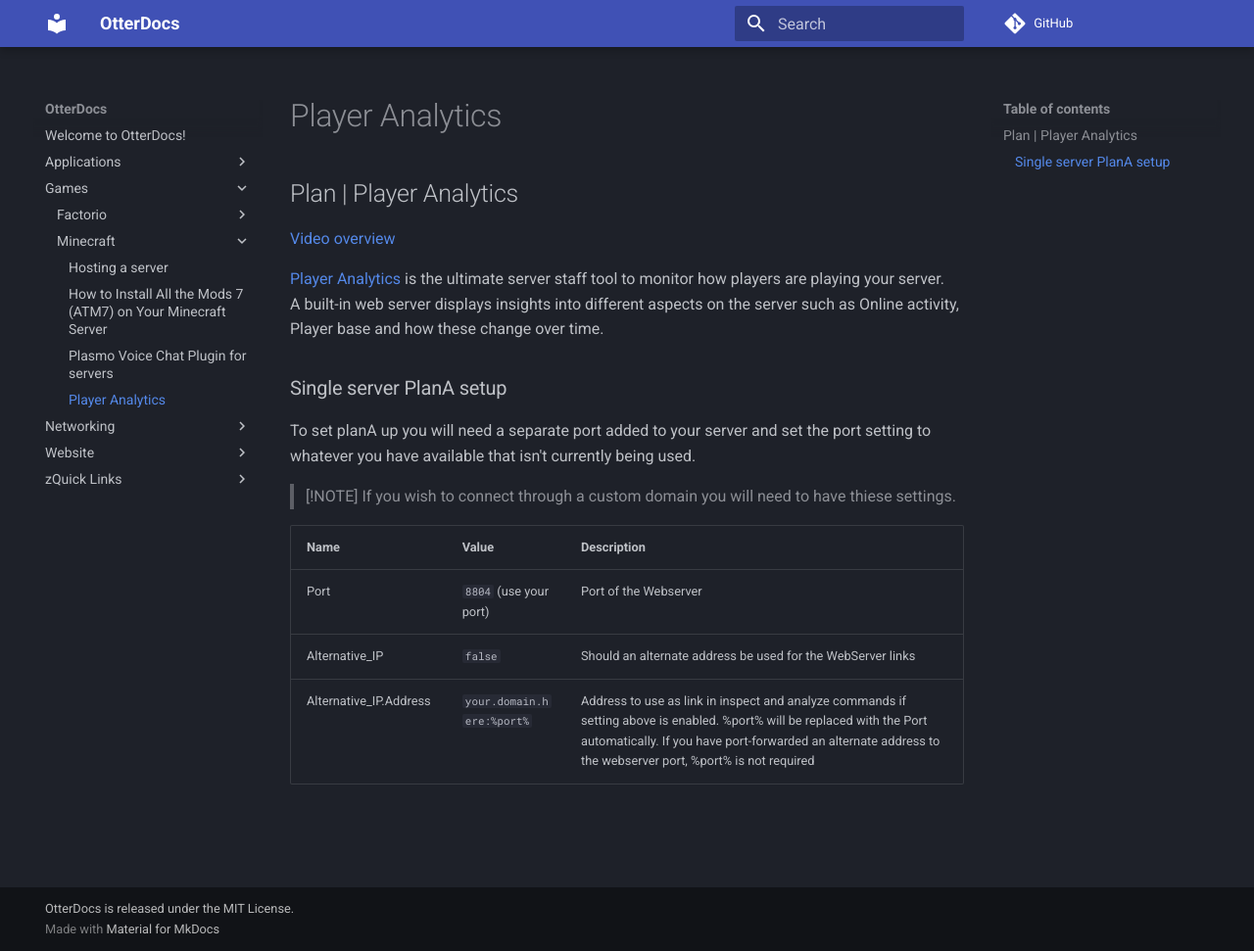
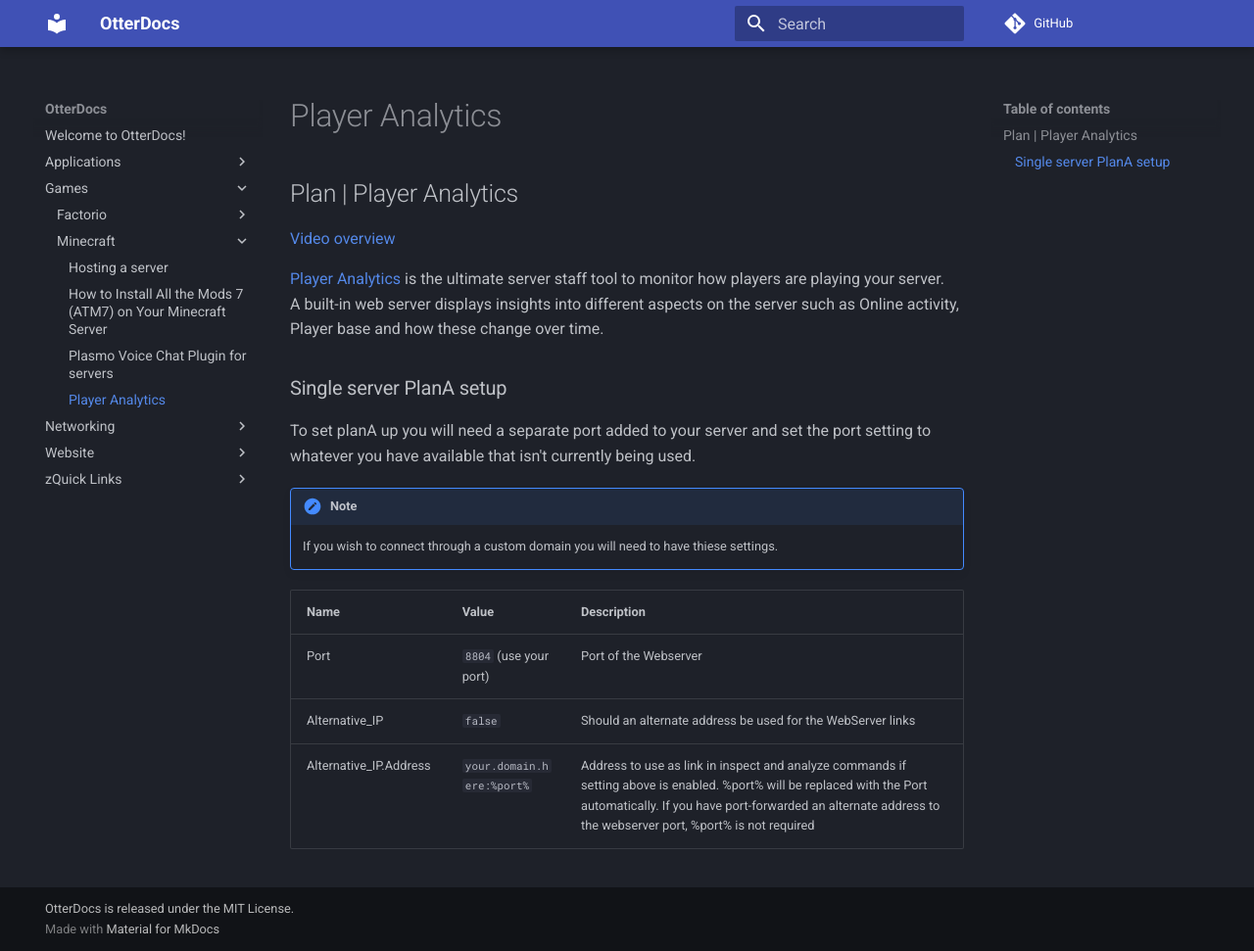
Before and after one commit to DeeKahy/OtterDocs, an MkDocs documentation site: the page built from docs/Games/Minecraft/Player Analytics.md, in a window 1280 px wide and 971 px high. Shown: the whole window at 98% size. Built offline with MkDocs 1.6.1 and Material for MkDocs 9.7.7, drawn with Linux system fonts in a browser that asks for light colours; comment, search, counter and statistics services are not loaded.

```diff
--- a/docs/Games/Minecraft/Player Analytics.md
+++ b/docs/Games/Minecraft/Player Analytics.md
@@ -1,20 +1,24 @@
 ## Plan | Player Analytics
+
 [Video overview](https://www.youtube.com/watch?v=DvYh0MiZRks&t)
 
-[Player Analytics](https://github.com/plan-player-analytics/Plan) is the ultimate server staff tool to monitor how players are playing your server.
+[Player Analytics](https://github.com/plan-player-analytics/Plan) is the ultimate server staff tool to monitor how
+players are playing your server.
 A built-in web server displays insights into different aspects on the server such as Online activity, Player base and
 how these change over time.
 
-
 ### Single server PlanA setup
 
-To set planA up you will need a separate port added to your server and set the port setting to whatever you have available that isn't currently being used.
+To set planA up you will need a separate port added to your server and set the port setting to whatever you have
+available that isn't currently being used.
 
-> [!NOTE]
-> If you wish to connect through a custom domain you will need to have thiese settings.
+!!! note
 
-| Name | Value | Description                                                                                                                                                                                                                            |
-|------|-------|----------------------------------------------------------------------------------------------------------------------------------------------------------------------------------------------------------------------------------------|
-| Port | `8804` (use your port) | Port of the Webserver                                                                                                                                                                                                                  |
-| Alternative_IP | `false` | Should an alternate address be used for the WebServer links                                                                                                                                                                            |
+    If you wish to connect through a custom domain you will need to have thiese settings.
+
+
+| Name                   | Value                     | Description                                                                                                                                                                                                                            |
+|------------------------|---------------------------|----------------------------------------------------------------------------------------------------------------------------------------------------------------------------------------------------------------------------------------|
+| Port                   | `8804` (use your port)    | Port of the Webserver                                                                                                                                                                                                                  |
+| Alternative_IP         | `false`                   | Should an alternate address be used for the WebServer links                                                                                                                                                                            |
 | Alternative_IP.Address | `your.domain.here:%port%` | Address to use as link in inspect and analyze commands if setting above is enabled. %port% will be replaced with the Port automatically. If you have port-forwarded an alternate address to the webserver port, %port% is not required |
```
